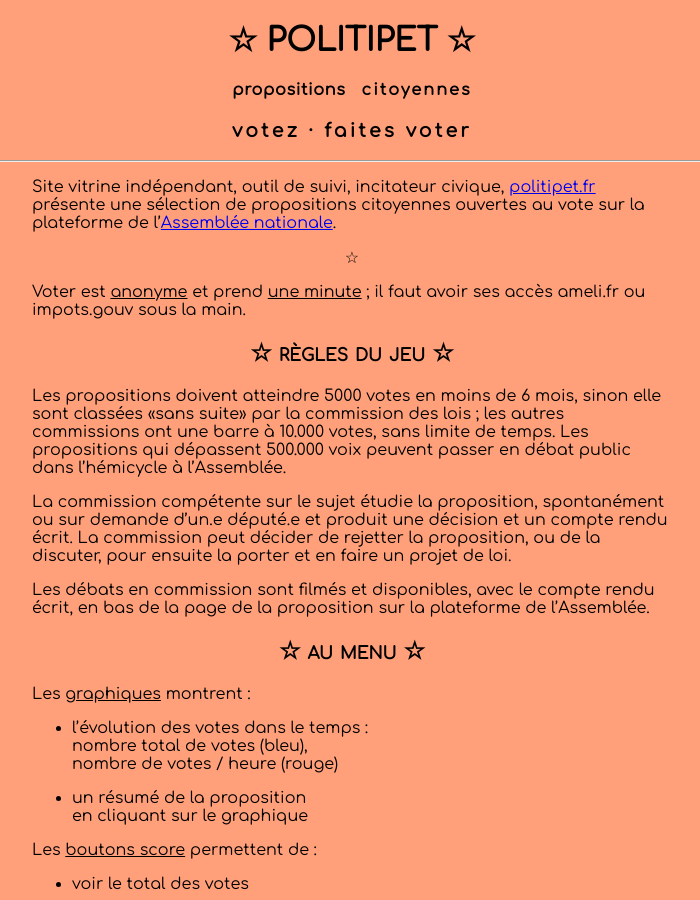
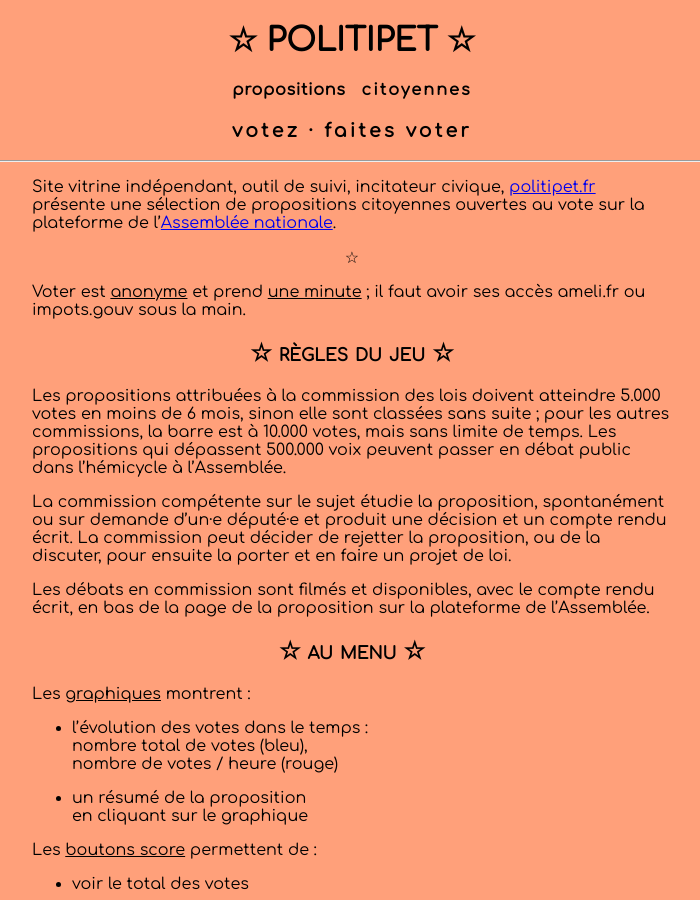
Before and after one commit to politipet/politipet.github.io, a Jekyll site: the page built from info.md, in a window 1280 px wide and 900 px high. Shown: the whole window, without its empty margins (288-988 px from the left). Built offline with Jekyll 4.4.1, drawn with Linux system fonts in a browser that asks for light colours; our own code applies the rules of GitHub Pages for plain Markdown files.

Commit message:
rephrase 'règles du jeu'

```diff
--- a/info.md
+++ b/info.md
@@ -26,14 +26,14 @@ il faut avoir ses accès ameli.fr ou impots.gouv sous la main.
 ☆ règles du jeu ☆
 -----------------
 
-Les propositions doivent atteindre 5000 votes en moins de 6 mois,
-sinon elle sont classées «sans suite» par la commission des lois ;
-les autres commissions ont une barre à 10.000 votes, sans
-limite de temps. Les propositions qui dépassent 500.000 voix
+Les propositions attribuées à la commission des lois doivent
+atteindre 5.000 votes en moins de 6 mois, sinon elle sont classées
+sans suite ; pour les autres commissions, la barre est à 10.000 votes,
+mais sans limite de temps. Les propositions qui dépassent 500.000 voix
 peuvent passer en débat public dans l'hémicycle à l'Assemblée.
 
 La commission compétente sur le sujet étudie la proposition,
-spontanément ou sur demande d'un.e député.e et produit une décision
+spontanément ou sur demande d'un·e député·e et produit une décision
 et un compte rendu écrit. La commission peut décider de
 rejetter la proposition, ou de la discuter, pour ensuite la porter
 et en faire un projet de loi.
```
